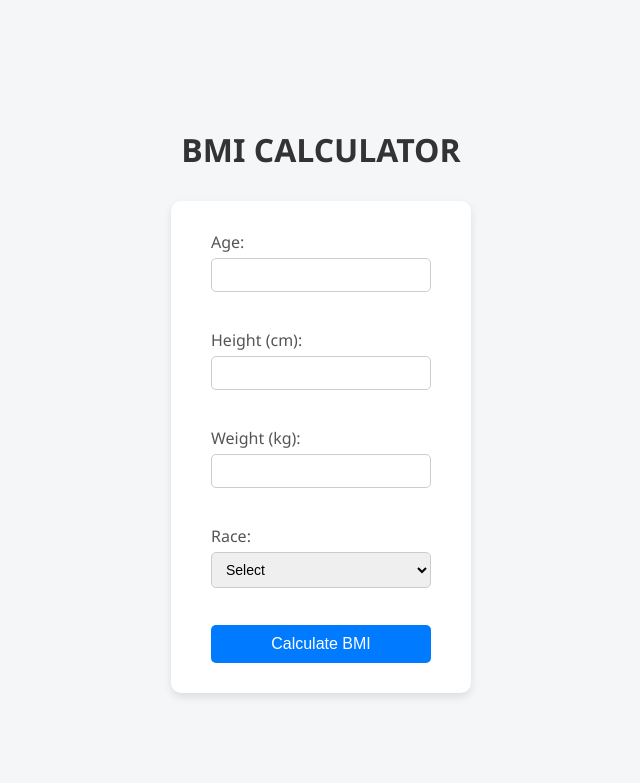
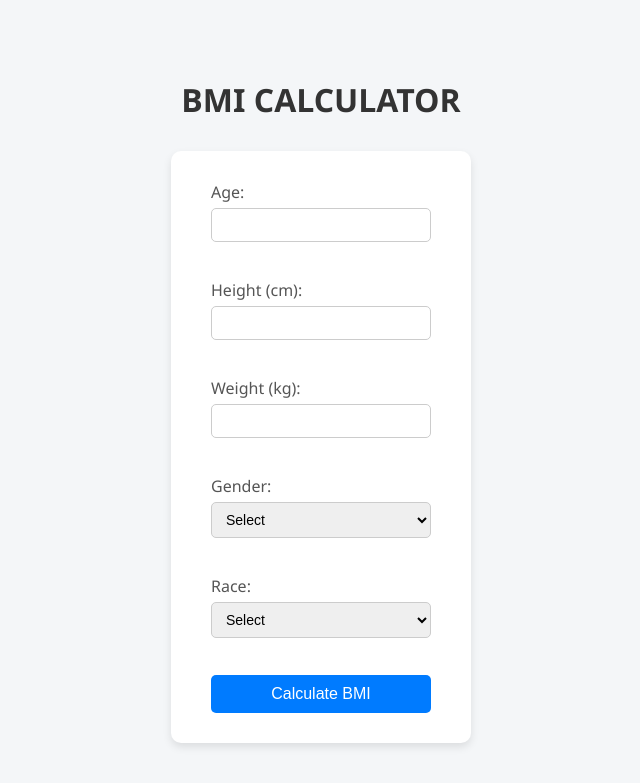
Before and after one commit to Kachi2601/bmi-calculator-aws, a Flask app: page / in a window 1280 px wide. Shown: the top 783 px of the page, without its empty margins (319-959 px from the left). Run offline with Flask 3, Linux system fonts and the light colour scheme.

Commit message:
included an option for gender in the html

```diff
--- a/template/bmi_form.html
+++ b/template/bmi_form.html
@@ -17,6 +17,14 @@
         <label for="weight">Weight (kg):</label>
         <input type="number" id="weight" name="weight" min="1" required><br><br>
 
+        <label for="gender">Gender:</label>
+        <select id="gender" name="gender" required>
+            <option value="">Select</option>
+            <option value="male">Male</option>
+            <option value="female">Female</option>
+            <option value="other">Other</option>
+        </select><br><br>
+
         <label for="race">Race:</label>
         <select id="race" name="race" required>
             <option value="">Select</option>
```
